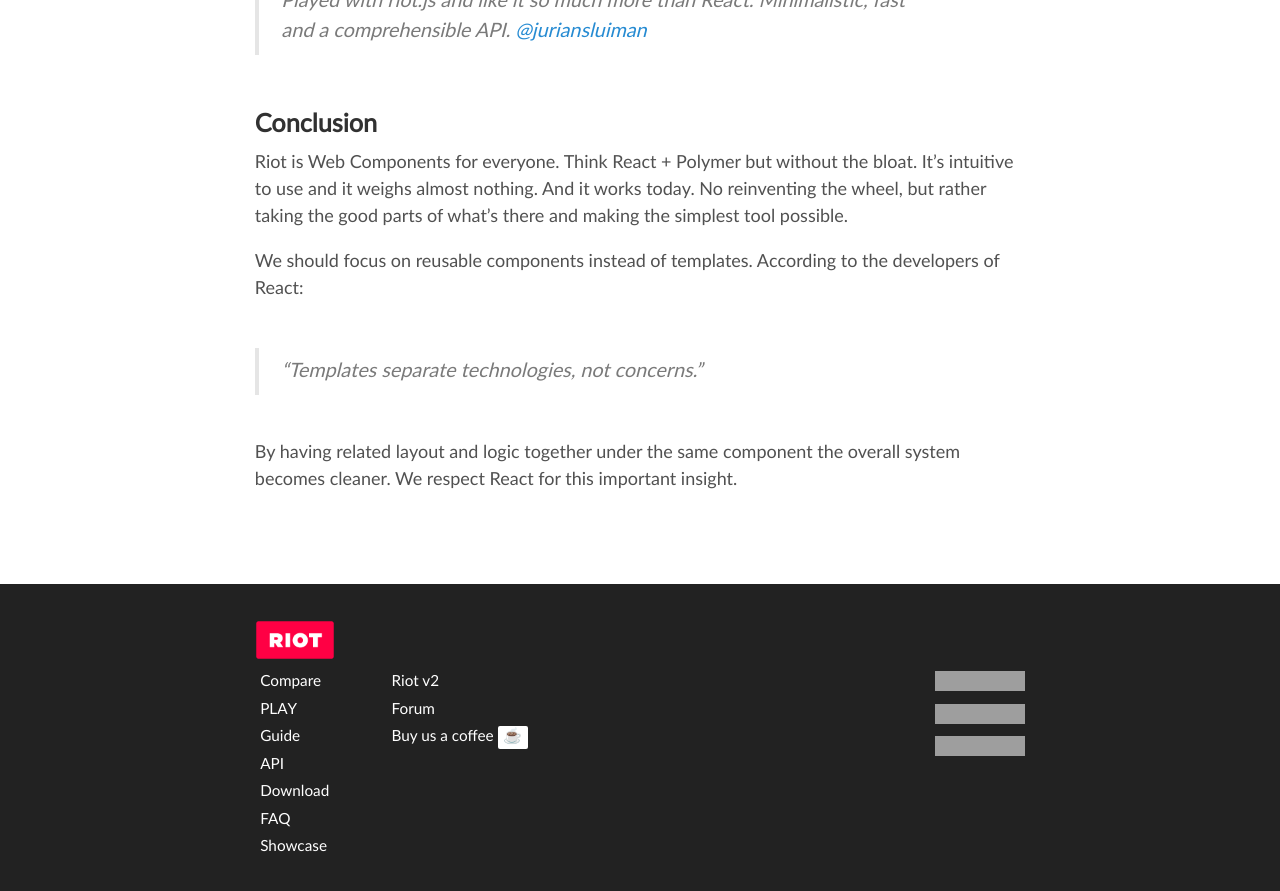
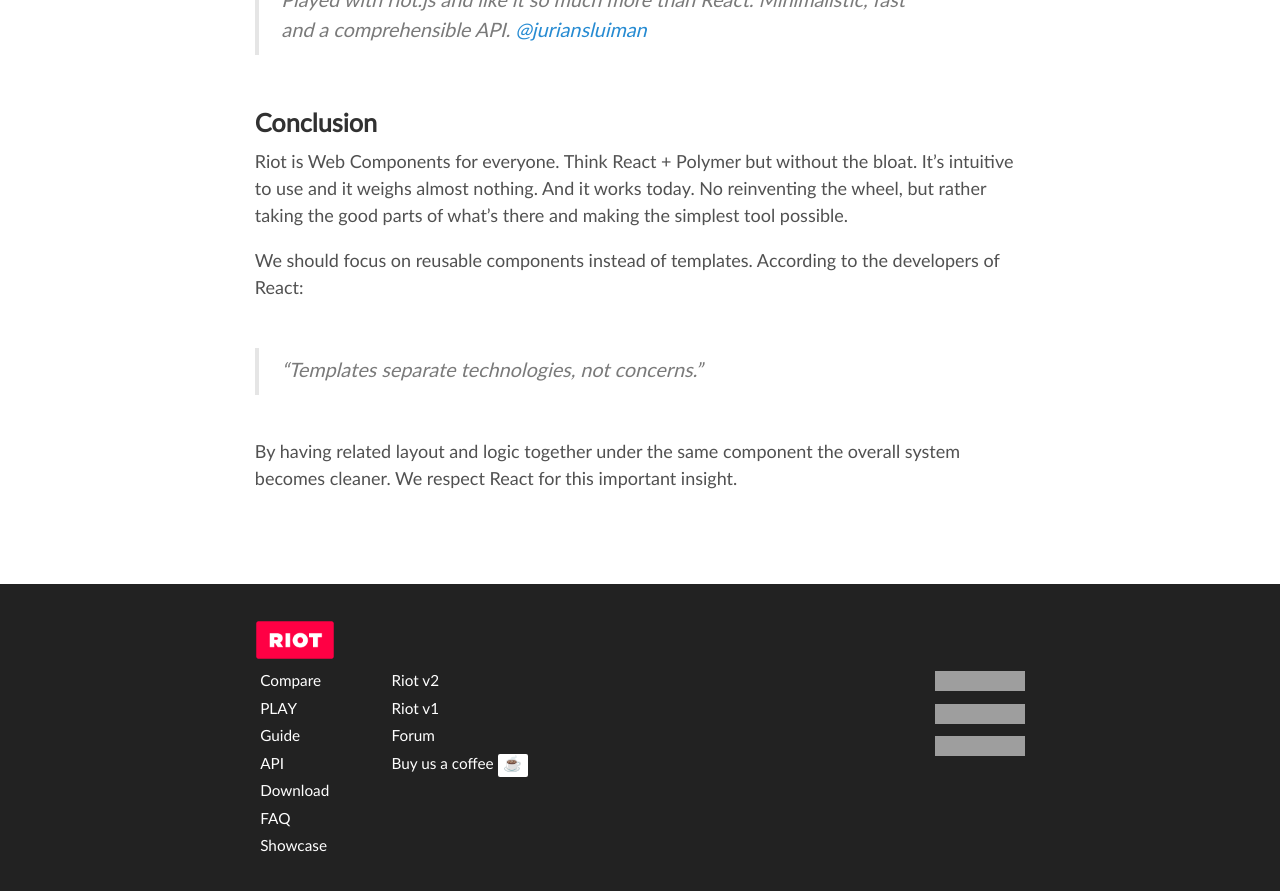
Before and after one commit to riot/riot.github.io, a Jekyll site: the page built from index.md, in a window 1280 px wide and 900 px high, scrolled down 4805 px. Shown: the top 891 px of the window. Built offline with Jekyll 4.4.1, drawn with Linux system fonts in a browser that asks for light colours; nearby versions of some CDN libraries; emoji names are drawn with the system emoji font; grey boxes are pictures that could not be loaded.

Commit message:
updated: restore the old doc

```diff
--- a/_layouts/default.html
+++ b/_layouts/default.html
@@ -73,6 +73,7 @@
       </nav>
       <nav>
         <a href="/v2/">Riot v2</a>
+        <a href="/v1.0">Riot v1</a>
         <a href="/forum/">Forum</a>
         <a target="_blank" href="https://opencollective.com/riot/">
           Buy us a coffee :coffee:
```
Also changed, not shown: v1.0.md (renamed from v2/guide/v1.0.md).
